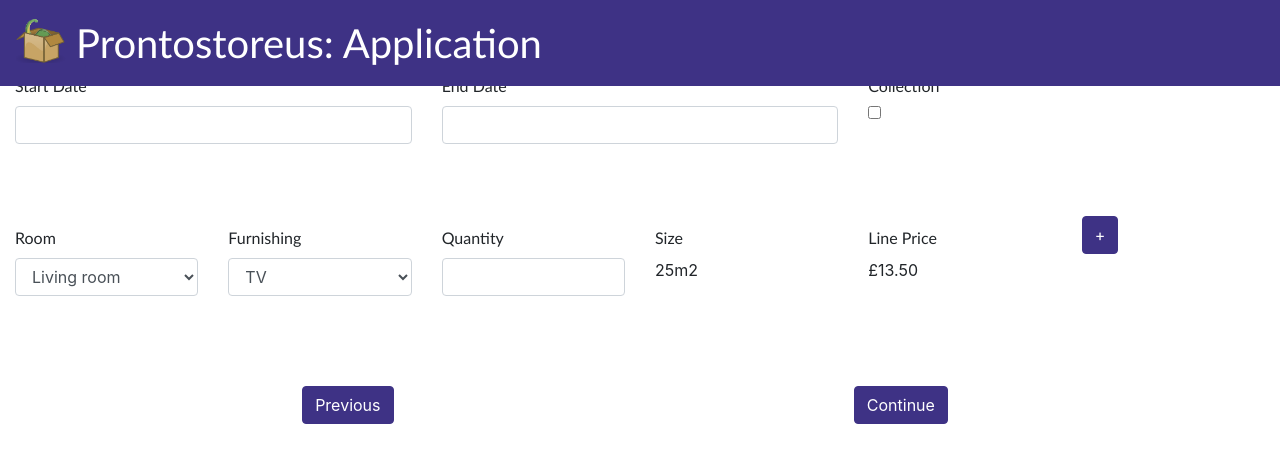
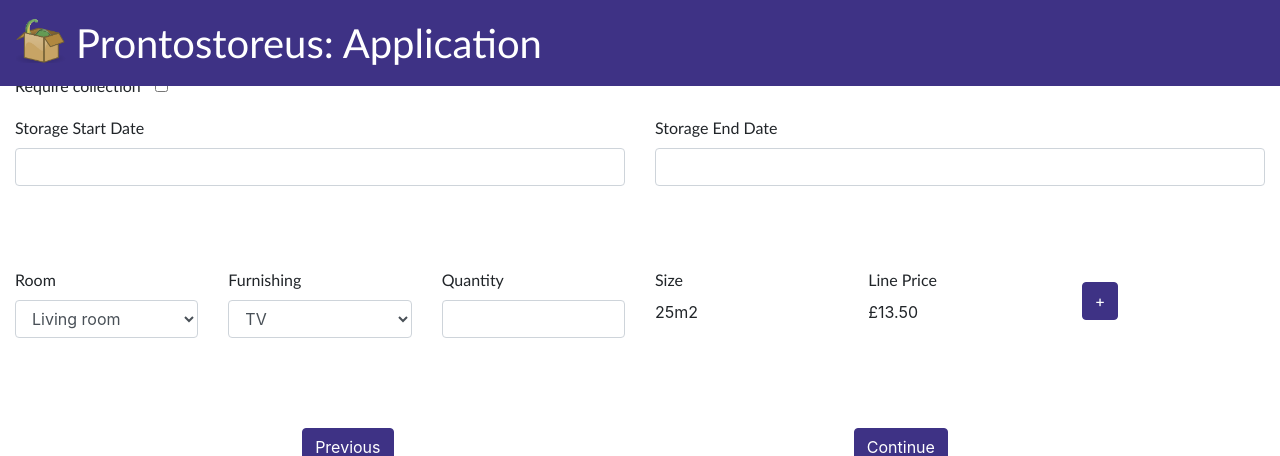
Before and after one commit to cognophile/prontostoreus-client, a PHP site: page /src/application.php in a window 1280 px wide. Shown: the top 456 px of the page. Run offline with PHP 8.4, Linux system fonts and the light colour scheme; some libraries are stand-ins or nearby versions.

Commit message:
Update form to have dynamic number of lines

```diff
--- a/assets/css/styles.css
+++ b/assets/css/styles.css
@@ -48,6 +48,17 @@ input {
 .field-input-center {
     width: 30%;
     margin: 0 auto;
+}
+
+.column-center {
+    float: none;
+    margin: 0 auto;
+}
+
+.vertical-center {
+    display: inline-block;
+    vertical-align: middle;
+    float: none;
 }
 
 /* Globals: Bootbox fix detailed in https://github.com/makeusabrew/bootbox/issues/566 */
@@ -112,6 +123,10 @@ input {
 #company-list {
     margin: 0 auto;
     width: 70%;
+}
+
+#collection-label {
+    padding-right: 10px;
 }
 
 #next-page-btn, #back-page-btn {
--- a/assets/js/application.js
+++ b/assets/js/application.js
@@ -1,6 +1,8 @@
 $(document).ready(function () {
     $("#start-date-input").datepicker();
     $("#end-date-input").datepicker();
+
+    addLine();
 });
 
 function showAddButton() {
@@ -11,10 +13,56 @@ function hideAddButton() {
 
 }
 
-function addLine() {
-
-}
 
 function calculateLinePrice() {
 
 }
+
+function addLine() {
+    var applicationLineHtml = "<br><div class=\"row\">" +
+        "<div class=\"col\">" +
+            "<label id=\"room-selector-label\" class=\"field-label\" for=\"room-selector\">Room</label>" +
+            "<select id=\"room-selector\" class=\"form-control\" name=\"room\" required=\"true\">" +
+                "<option value=\"1\">Living room</option>" +
+                "<option value=\"2\">Kitchen</option>" +
+                "<option value=\"3\">Bedroom</option>" +
+                "<option value=\"4\">Bathroom</option>" +
+                "<option value=\"5\">Garage</option>" +
+            "</select>" +
+        "</div>" +
+        "<div class=\"col\">" +
+            "<label id=\"furnishing-selector-label\" class=\"field-label\" for=\"furnishing-selector\">Furnishing</label>" +
+            "<select id=\"furnishing-selector\" class=\"form-control\" name=\"furnishing\" required=\"true\">" +
+                "<option value=\"1\">TV</option>" +
+                "<option value=\"2\">Stool</option>" +
+                "<option value=\"3\">Bed</option>" +
+                "<option value=\"4\">Sofa</option>" +
+                "<option value=\"5\">Spade</option>" +
+            "</select>" +
+        "</div>" +
+
+        "<div class=\"col\">" +
+            "<label id=\"quantity-label\" class=\"field-label\" for=\"item-price-readonly\">Quantity</label>" +
+            "<input id=\"quantity-input\" class=\"form-control\" type=\"text\" name=\"quantity\" required=\"true\">" +
+        "</div>" +
+
+        "<div class=\"col\">" +
+            "<label id=\"size-readonly-label\" class=\"field-label\" for=\"size-readonly\">Size</label>" +
+            "<p id=\"size-readonly\" class=\"form-control-static\" name=\"size\">25m2</p>" +
+        "</div>" +
+
+        "<div class=\"col\">" +
+            "<label id=\"item-price-readonly-label\" class=\"field-label\" for=\"item-price-readonly\">Line Price</label>" +
+            "<p id=\"item-price-readonly\" class=\"form-control-static\" name=\"price\">£13.50</p>" +
+        "</div>" +
+
+        "<div class=\"col\">" +
+            "<br>" +
+            "<span class=\"input-group-btn\">" +
+                "<a id=\"add-app-line-btn\" class=\"browse btn btn-primary\" onclick=\"addLine()\">+</a>" +
+            "</span>" +
+        "</div>" +
+    "</div>";
+
+    $('#data-entry').append(applicationLineHtml);
+}
--- a/src/application.php
+++ b/src/application.php
@@ -47,65 +47,23 @@
             <div id="data-entry" class="container-fluid form-group">
                 <div class="row">
                     <div class="col">
-                        <label id="start-date-label" class="field-label" for="start-date-input">Start Date</label>
+                        <label id="collection-label" class="field-label vertical-center" for="collection-checkbox">Require collection</label>
+                        <input id="collection-checkbox" class="vertical-center" type="checkbox" name="collection" required="true">
+                    </div>
+                </div>
+                <div class="row">
+                    <div class="col">
+                        <label id="start-date-label" class="field-label" for="start-date-input">Storage Start Date</label>
                         <input id="start-date-input" class="form-control" type="text" name="startDate" required="true">
                     </div>
 
                     <div class="col">
-                        <label id="end-date-label" class="field-label" for="end-date-input">End Date</label>
+                        <label id="end-date-label" class="field-label" for="end-date-input">Storage End Date</label>
                         <input id="end-date-input" class="form-control" type="text" name="endDate" required="true">
-                    </div>
-
-                    <div class="col">
-                        <label id="collection-label" class="field-label" for="collection-checkbox">Collection</label>
-                        <input id="collection-checkbox" type="checkbox" name="collection" required="true">
                     </div>
                 </div>
 
-                <br><br><br>
-                <div class="row">
-                    <div class="col">
-                        <label id="room-selector-label" class="field-label" for="room-selector">Room</label>
-                        <select id="room-selector" class="form-control" name="room" required="true">
-                            <option value="1">Living room</option>
-                            <option value="2">Kitchen</option>
-                            <option value="3">Bedroom</option>
-                            <option value="4">Bathroom</option>
-                            <option value="5">Garage</option>
-                        </select>
-                    </div>
-                    <div class="col">
-                        <label id="furnishing-selector-label" class="field-label" for="furnishing-selector">Furnishing</label>
-                        <select id="furnishing-selector" class="form-control" name="furnishing" required="true">
-                            <option value="1">TV</option>
-                            <option value="2">Stool</option>
-                            <option value="3">Bed</option>
-                            <option value="4">Sofa</option>
-                            <option value="5">Spade</option>
-                        </select>
-                    </div>
-
-                    <div class="col">
-                        <label id="quantity-label" class="field-label" for="item-price-readonly">Quantity</label>
-                        <input id="quantity-input" class="form-control" type="text" name="quantity" required="true">
-                    </div>
-
-                    <div class="col">
-                        <label id="size-readonly-label" class="field-label" for="size-readonly">Size</label>
-                        <p id="size-readonly" class="form-control-static" name="size">25m2</p>
-                    </div>
-
-                    <div class="col">
-                        <label id="item-price-readonly-label" class="field-label" for="item-price-readonly">Line Price</label>
-                        <p id="item-price-readonly" class="form-control-static" name="price">£13.50</p>
-                    </div>
-
-                    <div class="col">
-                        <span class="input-group-btn">
-                            <a id="next-page-btn-visible-wide" class="browse btn btn-primary" onclick="addLine()">+</a>
-                        </span>
-                    </div>
-                </div>
+                <br><br>
             </div>
         </section>
 
```
